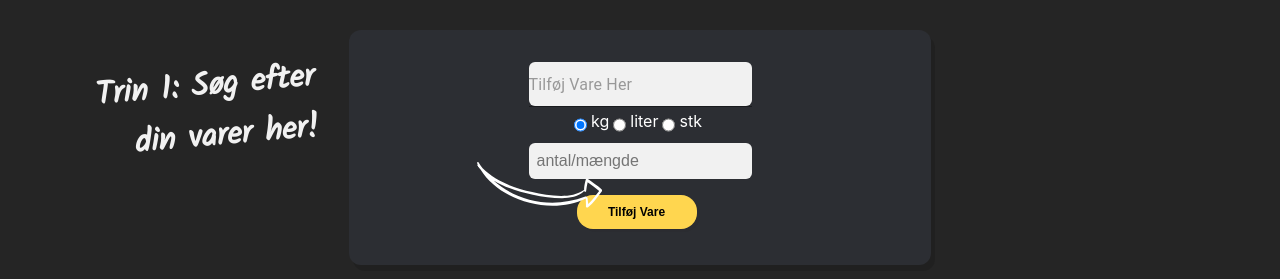
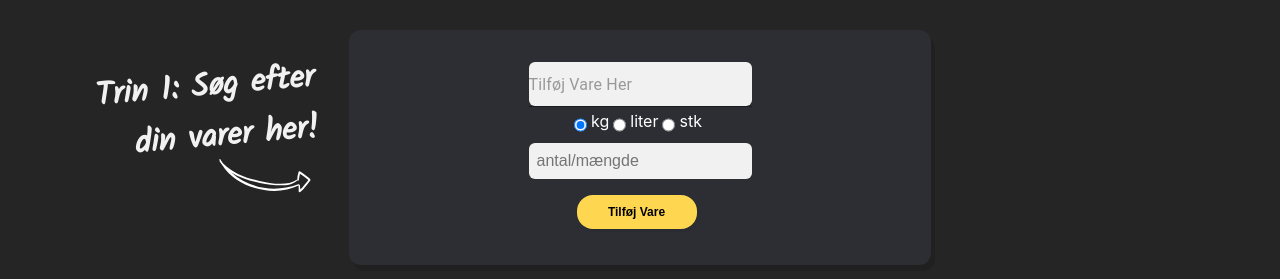
Before and after one commit to Nicolai-Bak/PRJ4, a React (Create React App) app in the folder frontend/: page / in a window 1280 px wide. Shown: the part 518-797 px from the top of the page. Built offline with nearby package versions, Linux system fonts and the light colour scheme; no server answers.

Commit message:
fixed responsiveness issues with text

```diff
--- a/frontend/src/Pages/Home.css
+++ b/frontend/src/Pages/Home.css
@@ -38,6 +38,12 @@
 .instructions-step-one-text {
   margin-right: 2rem;
   margin-bottom: -3rem;
+}
+
+.instructions-arrow-one {
+  position: relative;
+  top: -2rem;
+  left: -2rem;
 }
 
 .instructions-step-two {
@@ -83,13 +89,15 @@
   }
 
   .instructions-step-one-text {
-    width: 15rem;
+    margin-bottom: 0;
+    width: 14rem;
     float: right;
   }
   .instructions-arrow-one {
     position: relative;
-    top: 1rem;
-    left: 15rem;
+    top: 1.5rem;
+    left: 13rem;
+    width: 4.4rem;
   }
 
 	.instructions-step-two-text {
@@ -126,14 +134,14 @@
 
   .instructions-step-one-text {
     font-size: 1.5rem;
-    width: 12rem;
+    width: 10.3rem;
   }
 
   .instructions-arrow-one {
     position: relative;
-    top: 2rem;
-    left: -2rem;
-    width: 4rem;
+    top: 1rem;
+    left: 11rem;
+    width: 3.2rem;
   }
   .instructions-arrow-two {
     width: 4rem;
```
